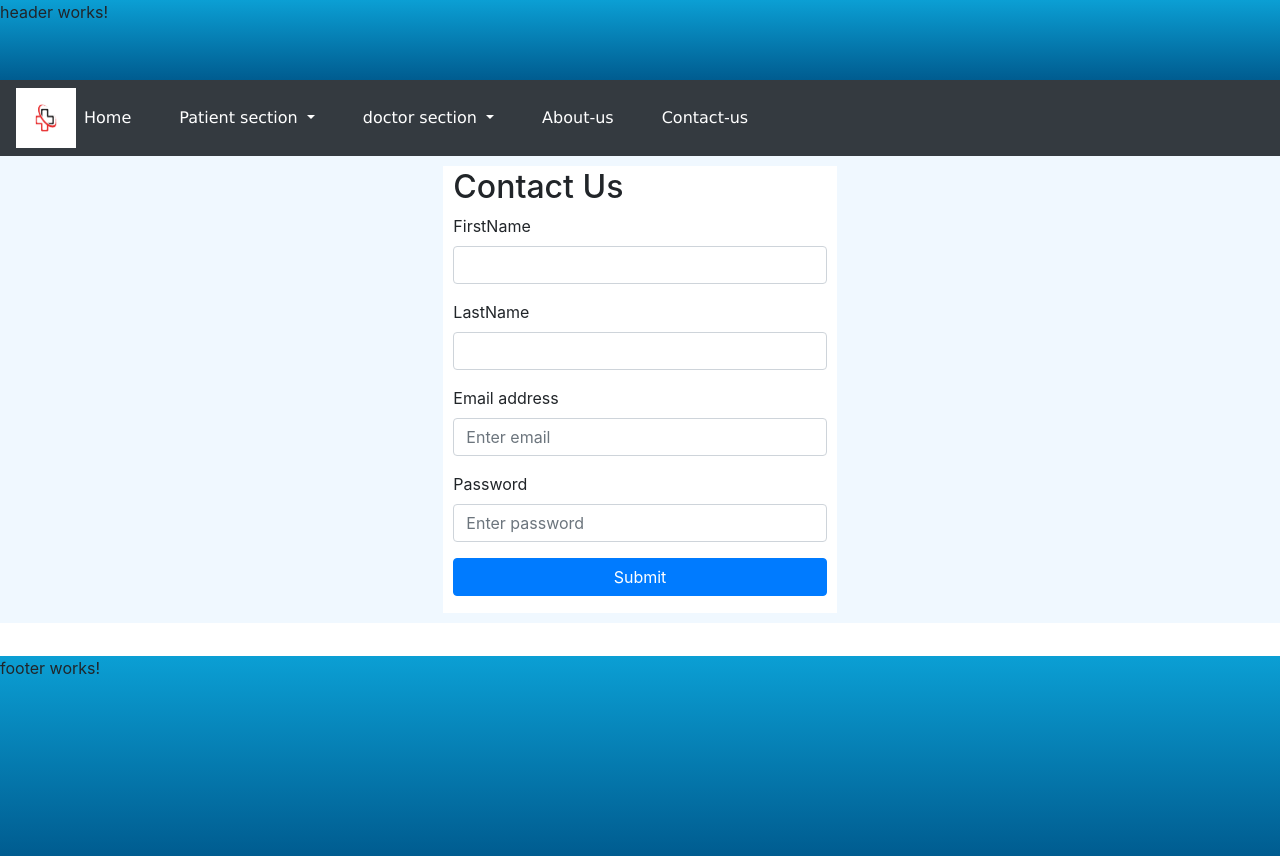
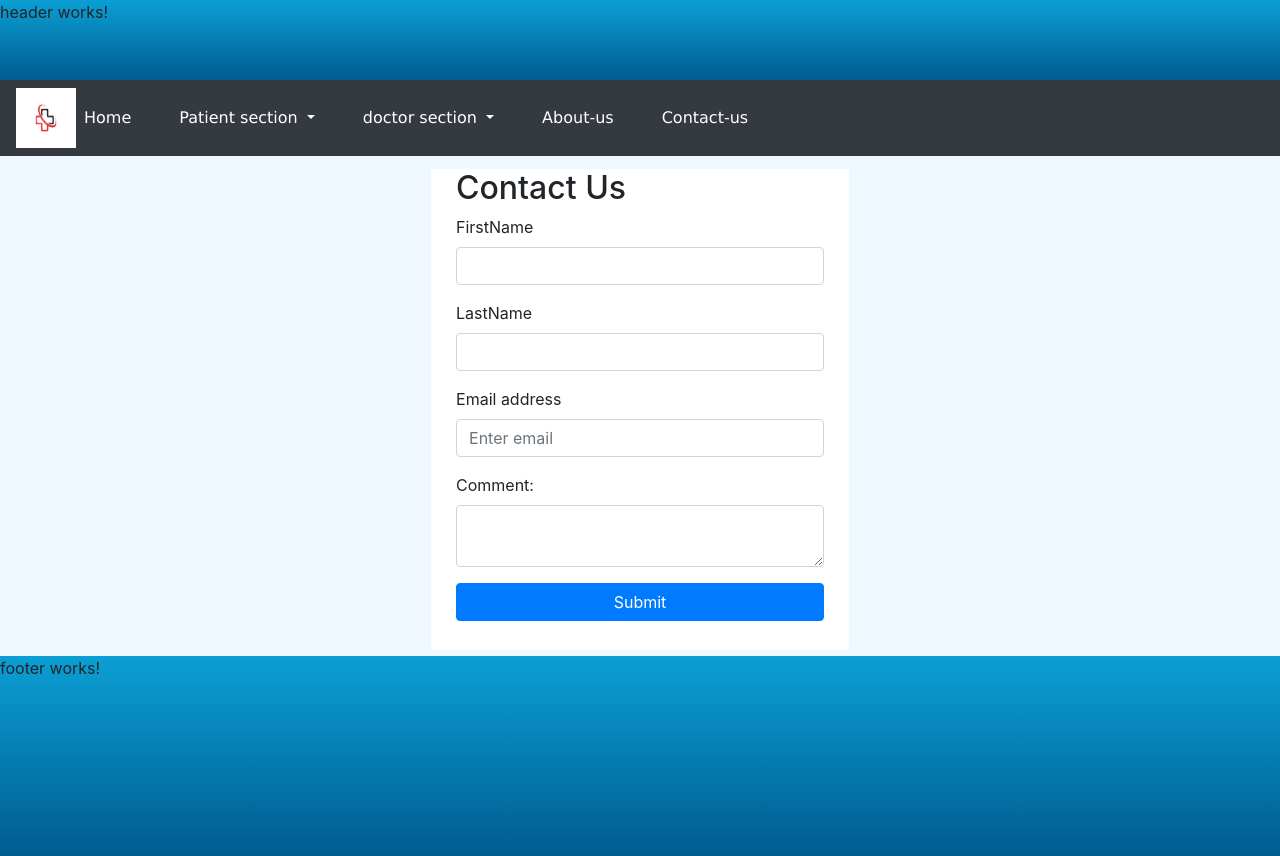
Before and after one commit to Motoarman/casestudy1, an Angular app in the folder first/: page /contact-us in a window 1280 px wide. Built offline with nearby package versions, Linux system fonts and the light colour scheme.

Commit message:
updated the about and contact pages

```diff
--- a/first/src/app/about-us/about-us.component.css
+++ b/first/src/app/about-us/about-us.component.css
@@ -1,16 +1,21 @@
 .about-us{
     background-color:aliceblue;
+    padding: 1% 0% 0% 3%;
+    width : 100%;
+    height: 50%;
 }
 .follow a{
-    padding: 10px;
+
     color: black;
     font-weight: bold;
+    height: 100%;
 
 }
-@media screen and (max-width:600px){
+@media screen and (max-width:100%){
     .follow a
     {
-        padding: 5px;
+        padding:0% 2% 0% 2%;
+
     }
 
 }
--- a/first/src/app/contact-us/contact-us.component.css
+++ b/first/src/app/contact-us/contact-us.component.css
@@ -1,19 +1,22 @@
 .contact-us
 {
     background-color:aliceblue;
-    padding:10px 50px 10px 50px;
+    padding: 1%;
+    width:100%
 }
 .login
 {
 
     background-color: white;
-    padding: 2px 10px 1px 10px;
+    padding: 0% 2% 1% 2%;
+    margin: 10% 30% 10% 30%;
 }
 
 @media screen and (max-width:600px) {
     .contact-us
 {
     background-color:aliceblue;
-    padding: 10px 5px;
+    padding: 3% 4% 3% 4%;
+
 }
 }
--- a/first/src/app/contact-us/contact-us.component.html
+++ b/first/src/app/contact-us/contact-us.component.html
@@ -15,8 +15,8 @@
               <input type="email" class="form-control" placeholder="Enter email" id="exampleInputEmail1" aria-describedby="emailHelp">
             </div>
             <div class="mb-3">
-              <label for="exampleInputPassword1" class="form-label">Password</label>
-              <input type="password" class="form-control" placeholder="Enter password" id="exampleInputPassword1">
+                <label for="comment">Comment:</label>
+                <textarea class="form-control" rows="2" id="comment" name="text"></textarea>
             </div>
             <button type="submit" class="btn btn-primary col-lg-12">Submit</button>
            <pre></pre>
```
Also changed, not shown: first/src/app/about-us/about-us.component.html (+5 -8 lines).
